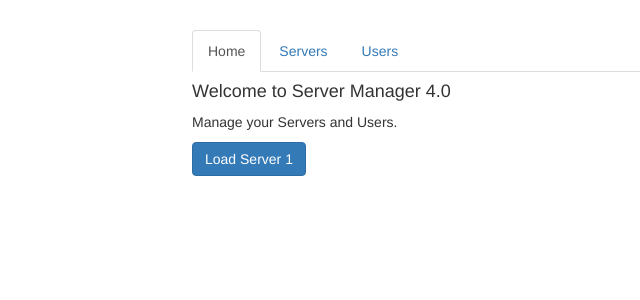
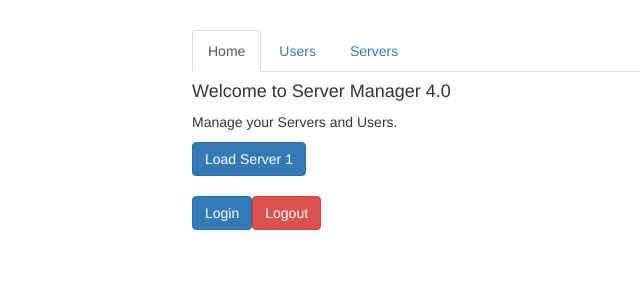
Before and after one commit to sercanKulig/Angular-Rooting, an Angular app: page / in a window 1280 px wide. Shown: the top 300 px of the page, without its empty margins (73-713 px from the left). Built offline with nearby package versions, Linux system fonts and the light colour scheme.

Commit message:
Guard Child Route

```diff
--- a/src/app/app-routing-module.ts
+++ b/src/app/app-routing-module.ts
@@ -13,7 +13,10 @@
 
 const appRoutes: Routes = [
   { path: '', component: HomeComponent },
-  { path: 'servers', canActivate: [AuthGuard], component: ServersComponent, children: [
+  { path: 'servers',
+    // canActivate: [AuthGuard],
+    canActivateChild: [AuthGuard],
+    component: ServersComponent, children: [
     { path: ':id/edit', component: EditServerComponent },
     { path: ':id', component: ServerComponent }
   ] },
--- a/src/app/app.component.html
+++ b/src/app/app.component.html
@@ -3,8 +3,8 @@
     <div class="col-xs-12 col-sm-10 col-md-8 col-sm-offset-1 col-md-offset-2">
       <ul class="nav nav-tabs">
         <li role="presentation" routerLinkActive="active" [routerLinkActiveOptions]="{exact: true}"><a routerLink="/">Home</a></li>
+        <li role="presentation" routerLinkActive="active"><a routerLink="users">Users</a></li>
         <li role="presentation" routerLinkActive="active"><a routerLink="servers">Servers</a></li>
-        <li role="presentation" routerLinkActive="active"><a routerLink="users">Users</a></li>
       </ul>
     </div>
   </div>
--- a/src/app/auth-guard.service.ts
+++ b/src/app/auth-guard.service.ts
@@ -1,10 +1,10 @@
-import {ActivatedRouteSnapshot, CanActivate, Router, RouterStateSnapshot} from "@angular/router";
+import {ActivatedRouteSnapshot, CanActivate, CanActivateChild, Router, RouterStateSnapshot} from "@angular/router";
 import {Observable} from "rxjs/Observable";
 import {Injectable} from "@angular/core";
 import {AuthService} from "./auth.service";
 
 @Injectable()
-export class AuthGuard implements  CanActivate {
+export class AuthGuard implements  CanActivate, CanActivateChild {
 
   constructor(private authService: AuthService,
               private router: Router) {}
@@ -21,4 +21,8 @@
         }
       );
   }
+
+  canActivateChild(route: ActivatedRouteSnapshot, state: RouterStateSnapshot): Observable<boolean> | Promise<boolean> | boolean {
+    return this.canActivate(route, state);
+  }
 }
--- a/src/app/home/home.component.html
+++ b/src/app/home/home.component.html
@@ -1,3 +1,6 @@
 <h4>Welcome to Server Manager 4.0</h4>
 <p>Manage your Servers and Users.</p>
 <button class="btn btn-primary" (click)="onLoadServer(1)">Load Server 1</button>
+<br><br>
+<button class="btn btn-primary" (click)="onLogin()">Login</button>
+<button class="btn btn-danger" (click)="onLogout()">Logout</button>
--- a/src/app/home/home.component.ts
+++ b/src/app/home/home.component.ts
@@ -1,5 +1,6 @@
 import { Component, OnInit } from '@angular/core';
 import {Router} from "@angular/router";
+import {AuthService} from "../auth.service";
 
 @Component({
   selector: 'app-home',
@@ -8,7 +9,7 @@
 })
 export class HomeComponent implements OnInit {
 
-  constructor(private router: Router) { }
+  constructor(private router: Router, private authService: AuthService) { }
 
   ngOnInit() {
   }
@@ -17,4 +18,12 @@
     this.router.navigate(['/servers', id, 'edit'], {queryParams: {allowEdit: 1}, fragment: 'loading'});
   }
 
+  onLogin() {
+    this.authService.login();
+  }
+
+  onLogout() {
+    this.authService.logout();
+  }
+
 }
```
